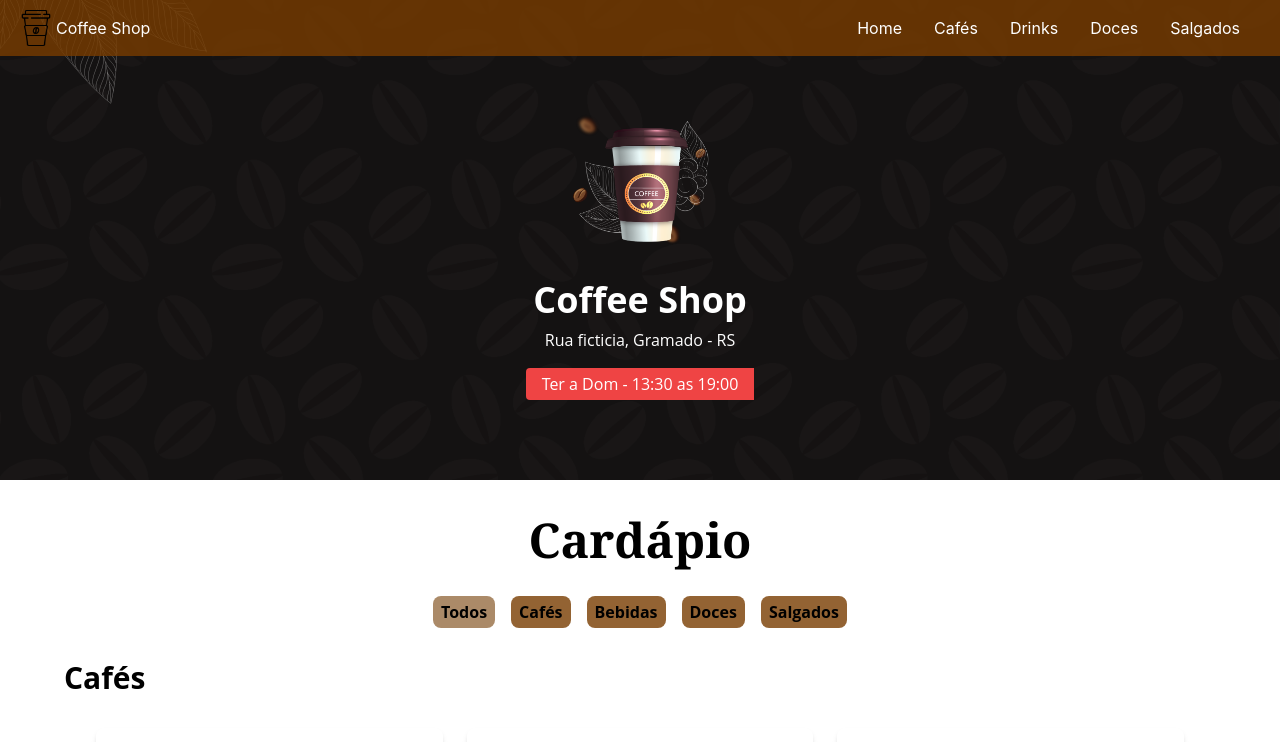
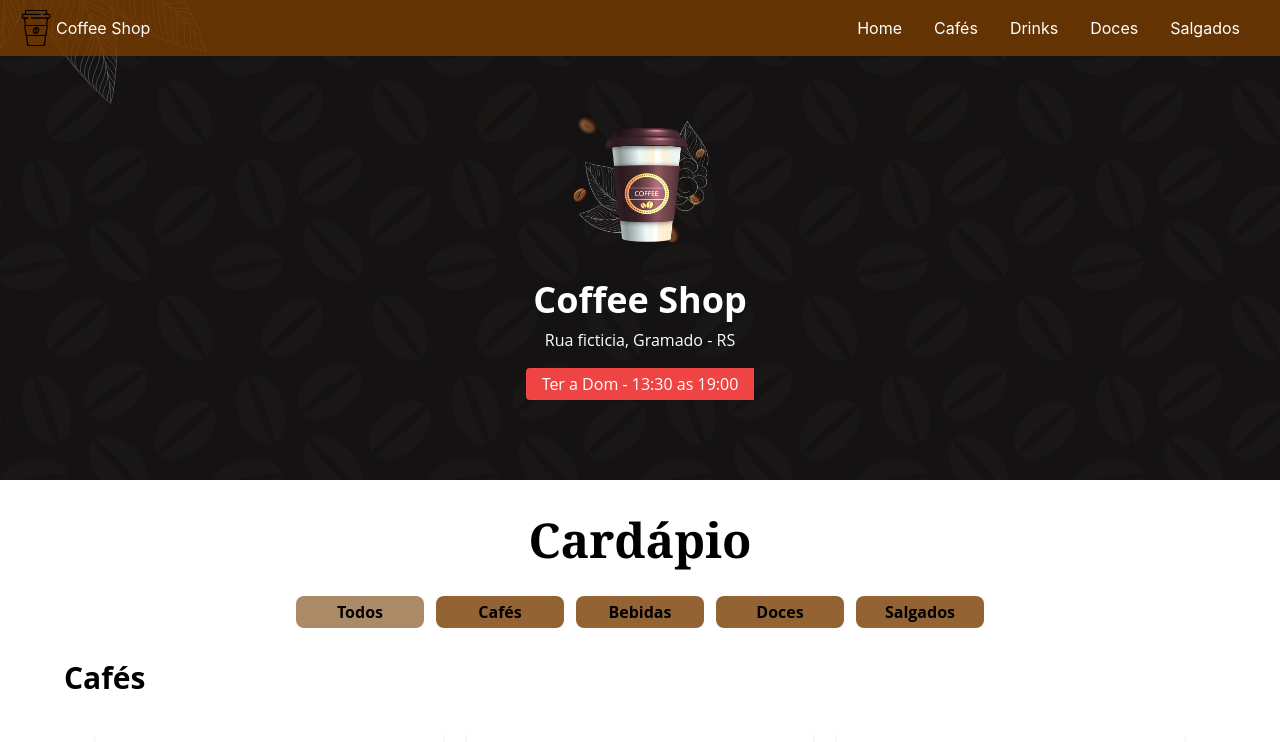
Before and after one commit to EdSantiag0/coffee-shop, a React (Create React App) app: page / in a window 1280 px wide. Shown: the top 742 px of the page. Built offline with nearby package versions, Linux system fonts and the light colour scheme.

Commit message:
feat: Menu button ajustments

```diff
--- a/src/components/Menu/Menu.jsx
+++ b/src/components/Menu/Menu.jsx
@@ -53,14 +53,14 @@ const Menu = () => {
       <h2 className="text-2xl md:text-5xl font-bold text-center mt-9 mb-6 font-serif">
         Cardápio
       </h2>
-      <div className="flex flex-wrap justify-center space-x-4 mb-8">
+      <div className="flex flex-wrap justify-center space-x-3 mb-8">
         <button
           onClick={() => setCategoryFilter("all")}
           className={`${
             categoryFilter === "all"
               ? "bg-[rgba(150,109,67,0.8)]"
               : "bg-[rgba(120,60,0,0.8)]"
-          } rounded-lg mt-2 px-2 py-1 font-bold`}
+          } rounded-lg mt-2 px-2 py-1 font-bold w-24 sm:w-32 text-center `}
         >
           Todos
         </button>
@@ -70,7 +70,7 @@ const Menu = () => {
             categoryFilter === "coffees"
               ? "bg-[rgba(150,109,67,0.8)]"
               : "bg-[rgba(120,60,0,0.8)]"
-          } rounded-lg mt-2 px-2 py-1 font-bold `}
+          } rounded-lg mt-2 px-2 py-1 font-bold w-24 sm:w-32 text-center`}
         >
           Cafés
         </button>
@@ -80,7 +80,7 @@ const Menu = () => {
             categoryFilter === "drinks"
               ? "bg-[rgba(150,109,67,0.8)]"
               : "bg-[rgba(120,60,0,0.8)]"
-          } rounded-lg mt-2 px-2 py-1 font-bold `}
+          } rounded-lg mt-2 px-2 py-1 font-bold w-24 sm:w-32 text-center`}
         >
           Bebidas
         </button>
@@ -90,7 +90,7 @@ const Menu = () => {
             categoryFilter === "candy"
               ? "bg-[rgba(150,109,67,0.8)]"
               : "bg-[rgba(120,60,0,0.8)]"
-          } rounded-lg mt-2 px-2 py-1 font-bold `}
+          } rounded-lg mt-2 px-2 py-1 font-bold w-24 sm:w-32 text-center`}
         >
           Doces
         </button>
@@ -100,7 +100,7 @@ const Menu = () => {
             categoryFilter === "savory"
               ? "bg-[rgba(150,109,67,0.8)]"
               : "bg-[rgba(120,60,0,0.8)]"
-          } rounded-lg mt-2 px-2 py-1 font-bold `}
+          } rounded-lg mt-2 px-2 py-1 font-bold w-24 sm:w-32 text-center`}
         >
           Salgados
         </button>
```
